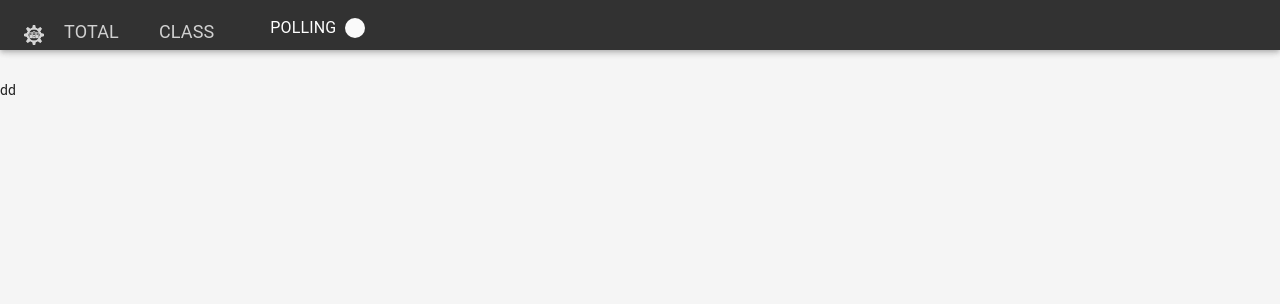
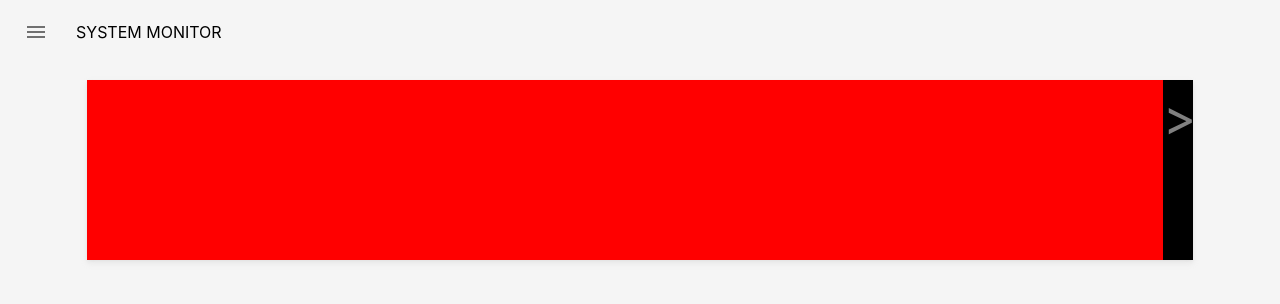
Before and after one commit to winterlood/SystemMonitorWeb, a React (Create React App) app in the folder system-monitor/: page /class in a window 1280 px wide. Shown: the top 304 px of the page. Built offline with nearby package versions, Linux system fonts and the light colour scheme; what apollo-link-rest would draw is missing.

Commit message:
add navigation drawer

```diff
--- a/system-monitor/src/App.css
+++ b/system-monitor/src/App.css
@@ -5,12 +5,12 @@ body {
 }
 
 a {
-    text-decoration: none;
+    text-decoration: none !important;
+    color: gray !important;
 }
 
 .main {
-    margin-top: 50px;
-    padding-top: 10px;
+    padding-top: 60px;
 }
 
 .main .main-wrapper {
--- a/system-monitor/src/MyRouter.js
+++ b/system-monitor/src/MyRouter.js
@@ -1,7 +1,7 @@
 import React from "react";
 import { BrowserRouter as Router, Route, Switch } from "react-router-dom";
 import Index from "./component/Index/Index";
-import Header from "./component/Header/Header";
+// import Header from "./component/Header/Header";
 import One from "./component/test/One";
 import Two from "./component/test/Two";
 import TotalPc from "./component/TotalPc/TotalPc";
@@ -9,11 +9,14 @@ import Login from "./component/Login/Login";
 import AuthRoute from "./component/AuthRoute/AutheRoute";
 import ApolloTest from "./component/ApolloTest/ApolloTest";
 import ClassViewPage from "pages/ClassViewPage/ClassViewPage";
+import Header from "module/Header/Header";
 const MyRouter = ({ saveLoginState, user, authenticated, isPolling, handlePolling }) => {
     return (
         <Router>
-            <Header isPolling={isPolling} handlePolling={handlePolling}></Header>
+            {/* <Header isPolling={isPolling} handlePolling={handlePolling}></Header> */}
             <div className="main">
+                <Header />
+
                 <div className="main-wrapper">
                     <Switch>
                         <Route path="/apollo" component={ApolloTest}></Route>
--- /dev/null
+++ b/system-monitor/src/item/ClassItem/ClassItem.css
@@ -0,0 +1,36 @@
+.ClassItem {
+    margin-left: 2px;
+    margin-right: 2px;
+    margin-bottom: 10px;
+    background-color: white;
+    border: gray;
+    border-bottom: 1px;
+    border-radius: 1px;
+    box-shadow: 0 1px 3px rgba(189, 189, 189, 0.16), 0 3px 6px rgba(187, 187, 187, 0.23);
+}
+
+.ClassItem .class-item-wrapper {
+    height: 180px;
+}
+
+.class-item-wrapper .class-main {
+    float: left;
+    height: 100%;
+    width: 100%;
+    margin-right: -30px;
+    background-color: red;
+}
+
+.class-item-wrapper .class-side {
+    float: right;
+    height: 100%;
+    width: 30px;
+    background-color: black;
+    color: gray;
+}
+
+.class-side .class-go-to-box {
+    height: 100%;
+    font-size: 50px;
+    vertical-align: middle;
+}
--- a/system-monitor/src/item/ClassItem/ClassItem.js
+++ b/system-monitor/src/item/ClassItem/ClassItem.js
@@ -0,0 +1,17 @@
+import React from "react";
+import { Container } from "reactstrap";
+import "./ClassItem.css";
+const ClassItem = () => {
+    return (
+        <div className="ClassItem">
+            <div className="class-item-wrapper">
+                <div className="class-main"></div>
+                <div className="class-side">
+                    <div className="class-go-to-box">></div>
+                </div>
+            </div>
+        </div>
+    );
+};
+
+export default ClassItem;
--- /dev/null
+++ b/system-monitor/src/module/Header/Header.js
@@ -0,0 +1,169 @@
+import React from "react";
+import clsx from "clsx";
+import { makeStyles, useTheme } from "@material-ui/core/styles";
+import Drawer from "@material-ui/core/Drawer";
+import CssBaseline from "@material-ui/core/CssBaseline";
+import AppBar from "@material-ui/core/AppBar";
+import Toolbar from "@material-ui/core/Toolbar";
+import List from "@material-ui/core/List";
+import Typography from "@material-ui/core/Typography";
+import Divider from "@material-ui/core/Divider";
+import IconButton from "@material-ui/core/IconButton";
+import MenuIcon from "@material-ui/icons/Menu";
+import ChevronLeftIcon from "@material-ui/icons/ChevronLeft";
+import ChevronRightIcon from "@material-ui/icons/ChevronRight";
+import ListItem from "@material-ui/core/ListItem";
+import ListItemIcon from "@material-ui/core/ListItemIcon";
+import ListItemText from "@material-ui/core/ListItemText";
+import InboxIcon from "@material-ui/icons/MoveToInbox";
+import MailIcon from "@material-ui/icons/Mail";
+import { Link } from "react-router-dom";
+
+const drawerWidth = 240;
+
+const useStyles = makeStyles((theme) => ({
+    root: {
+        display: "flex",
+    },
+    appBar: {
+        transition: theme.transitions.create(["margin", "width"], {
+            easing: theme.transitions.easing.sharp,
+            duration: theme.transitions.duration.leavingScreen,
+        }),
+    },
+    appBarShift: {
+        width: `calc(100% - ${drawerWidth}px)`,
+        marginLeft: drawerWidth,
+        transition: theme.transitions.create(["margin", "width"], {
+            easing: theme.transitions.easing.easeOut,
+            duration: theme.transitions.duration.enteringScreen,
+        }),
+    },
+    menuButton: {
+        marginRight: theme.spacing(2),
+    },
+    hide: {
+        display: "none",
+    },
+    drawer: {
+        width: drawerWidth,
+        flexShrink: 0,
+    },
+    drawerPaper: {
+        width: drawerWidth,
+    },
+    drawerHeader: {
+        display: "flex",
+        alignItems: "center",
+        padding: theme.spacing(0, 1),
+        // necessary for content to be below app bar
+        ...theme.mixins.toolbar,
+        justifyContent: "flex-end",
+    },
+    content: {
+        flexGrow: 1,
+        padding: theme.spacing(3),
+        transition: theme.transitions.create("margin", {
+            easing: theme.transitions.easing.sharp,
+            duration: theme.transitions.duration.leavingScreen,
+        }),
+        marginLeft: -drawerWidth,
+    },
+    contentShift: {
+        transition: theme.transitions.create("margin", {
+            easing: theme.transitions.easing.easeOut,
+            duration: theme.transitions.duration.enteringScreen,
+        }),
+        marginLeft: 0,
+    },
+}));
+
+const headerStyle = {
+    background: "rgba(245, 245, 245, 0.8)",
+    boxShadow: "none",
+};
+
+const headerTextStyle = {
+    color: "black",
+};
+
+export default function Header() {
+    const classes = useStyles();
+    const theme = useTheme();
+    const [open, setOpen] = React.useState(false);
+
+    const handleDrawerOpen = () => {
+        setOpen(true);
+    };
+
+    const handleDrawerClose = () => {
+        setOpen(false);
+    };
+
+    return (
+        <React.Fragment>
+            <AppBar
+                style={headerStyle}
+                position="fixed"
+                className={clsx(classes.appBar, {
+                    [classes.appBarShift]: open,
+                })}
+            >
+                <Toolbar>
+                    <IconButton
+                        color="black"
+                        aria-label="open drawer"
+                        onClick={handleDrawerOpen}
+                        edge="start"
+                        className={clsx(classes.menuButton, open && classes.hide)}
+                    >
+                        <MenuIcon />
+                    </IconButton>
+                    <span style={headerTextStyle} variant="h6" noWrap>
+                        SYSTEM MONITOR
+                    </span>
+                </Toolbar>
+            </AppBar>
+            <Drawer
+                className={classes.drawer}
+                variant="persistent"
+                anchor="left"
+                open={open}
+                classes={{
+                    paper: classes.drawerPaper,
+                }}
+            >
+                <div className={classes.drawerHeader}>
+                    <IconButton onClick={handleDrawerClose}>
+                        {theme.direction === "ltr" ? <ChevronLeftIcon /> : <ChevronRightIcon />}
+                    </IconButton>
+                </div>
+                <Divider />
+                <List>
+                    <Link to="/total">
+                        <ListItem button key="Total">
+                            <ListItemIcon>
+                                <InboxIcon />
+                            </ListItemIcon>
+                            <ListItemText primary="Total" />
+                        </ListItem>
+                    </Link>
+                    <Link to="/class">
+                        <ListItem button key="Class">
+                            <ListItemIcon>
+                                <InboxIcon />
+                            </ListItemIcon>
+                            <ListItemText primary="Class" />
+                        </ListItem>
+                    </Link>
+                    {/* {["Total", "Class"].map((text, index) => (
+                        <ListItem button key={text}>
+                            <ListItemIcon>{index % 2 === 0 ? <InboxIcon /> : <MailIcon />}</ListItemIcon>
+                            <ListItemText primary={text} />
+                        </ListItem>
+                    ))} */}
+                </List>
+            </Drawer>
+        </React.Fragment>
+    );
+}
--- a/system-monitor/src/pages/ClassViewPage/ClassViewPage.js
+++ b/system-monitor/src/pages/ClassViewPage/ClassViewPage.js
@@ -1,9 +1,15 @@
 import React from "react";
+import { Container } from "reactstrap";
 
+import ClassItem from "item/ClassItem/ClassItem";
 const ClassViewPage = () => {
     return (
         <React.Fragment>
-            <div className="main-wrapper">dd</div>
+            <div className="main-wrapper">
+                <Container>
+                    <ClassItem />
+                </Container>
+            </div>
         </React.Fragment>
     );
 };
```
